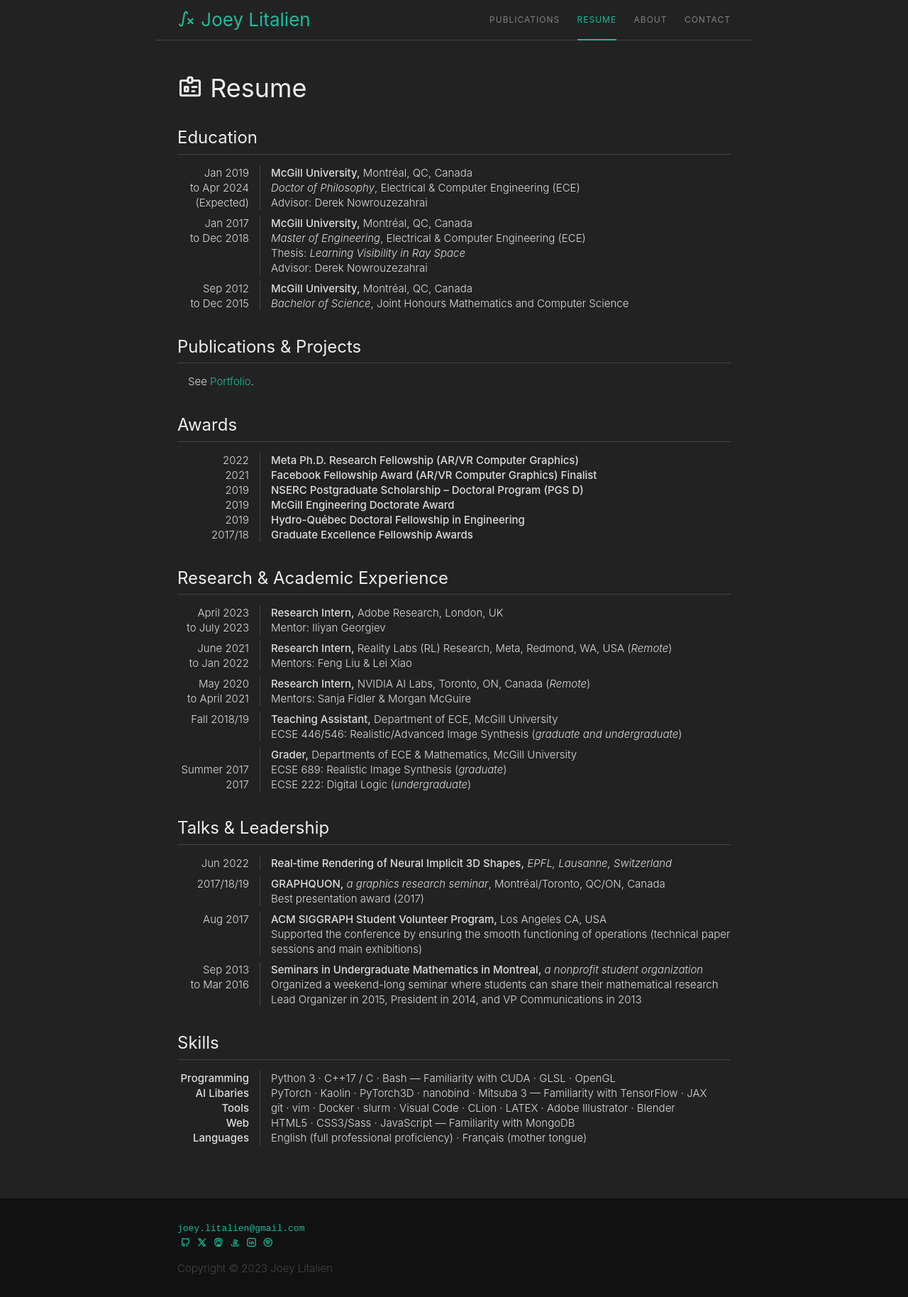
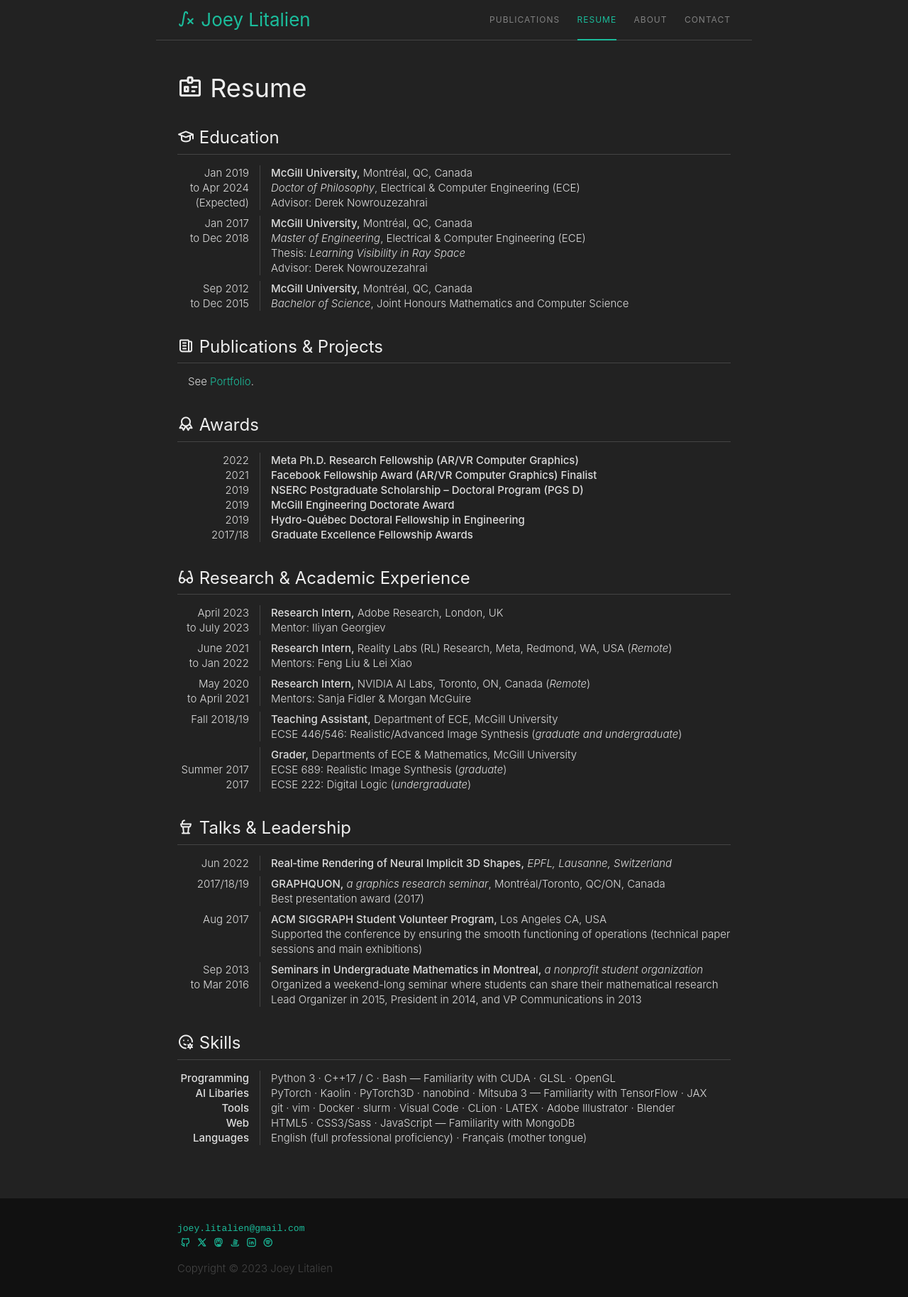
Before and after one commit to joeylitalien/joeylitalien.github.io, a Jekyll site: the page built from pages/cv.md, in a window 1280 px wide. Shown: the whole page at 71% size. Built offline with Jekyll 4.4.1, drawn with Linux system fonts in a browser that asks for light colours; nearby versions of some CDN libraries; a style sheet for code colours, icons or effects is not loaded.

Commit message:
More minor fixes; lol

```diff
--- a/css/style.css
+++ b/css/style.css
@@ -237,8 +237,8 @@ sup {
       position: absolute;
       top: 9px;
       right: 15px;
-      background-color: #FFFFFF;
-      border: 1px solid #EEF0FA;
+      background-color: #222;
+      border: 1px solid #444;
       border-radius: 5px;
       text-align: right;
       z-index: 9999; }
@@ -258,7 +258,7 @@ sup {
           width: 18px;
           height: 15px; }
           .site-nav .menu-icon > svg path {
-            fill: #222; }
+            fill: #ddd; }
       .site-nav .trigger {
         clear: both;
         display: none; }
--- a/pages/cv.md
+++ b/pages/cv.md
@@ -7,7 +7,7 @@ permalink: resume
 order: 3
 ---
 
-# Education
+# <i class="ti ti-school"></i> Education
 <div class="container cv">
 {% include resume-item.html
       left="Jan 2019<br> to Apr 2024<br>(Expected)"
@@ -39,12 +39,12 @@ order: 3
 %}
 </div>
 
-# Publications & Projects
+# <i class="ti ti-news"></i> Publications & Projects
 <div class="container cv">
 See <a href="/publications">Portfolio</a>.
 </div>
 
-# Awards
+# <i class="ti ti-award"></i> Awards
 <div class="container cv">
 {% include resume-item.html
       left="2022<br>2021<br>2019<br>2019<br>2019<br>2017/18"
@@ -60,7 +60,7 @@ See <a href="/publications">Portfolio</a>.
 %}
 </div>
 
-# Research & Academic Experience
+# <i class="ti ti-eyeglass-2"></i> Research & Academic Experience
 <div class="container cv">
 {% include resume-item.html
       left="April 2023<br>to July 2023"
@@ -101,7 +101,7 @@ See <a href="/publications">Portfolio</a>.
 %}
 </div>
 
-# Talks & Leadership
+# <i class="ti ti-podium"></i> Talks & Leadership
 <div class="container cv">
 {% include resume-item.html
       left="Jun 2022"
@@ -135,7 +135,7 @@ See <a href="/publications">Portfolio</a>.
 %}
 </div>
 
-# Skills
+# <i class="ti ti-mood-cog"></i> Skills
 <div class="container cv">
 {% include resume-item.html
       skills=true
```
Also changed, not shown: 3 other files.
